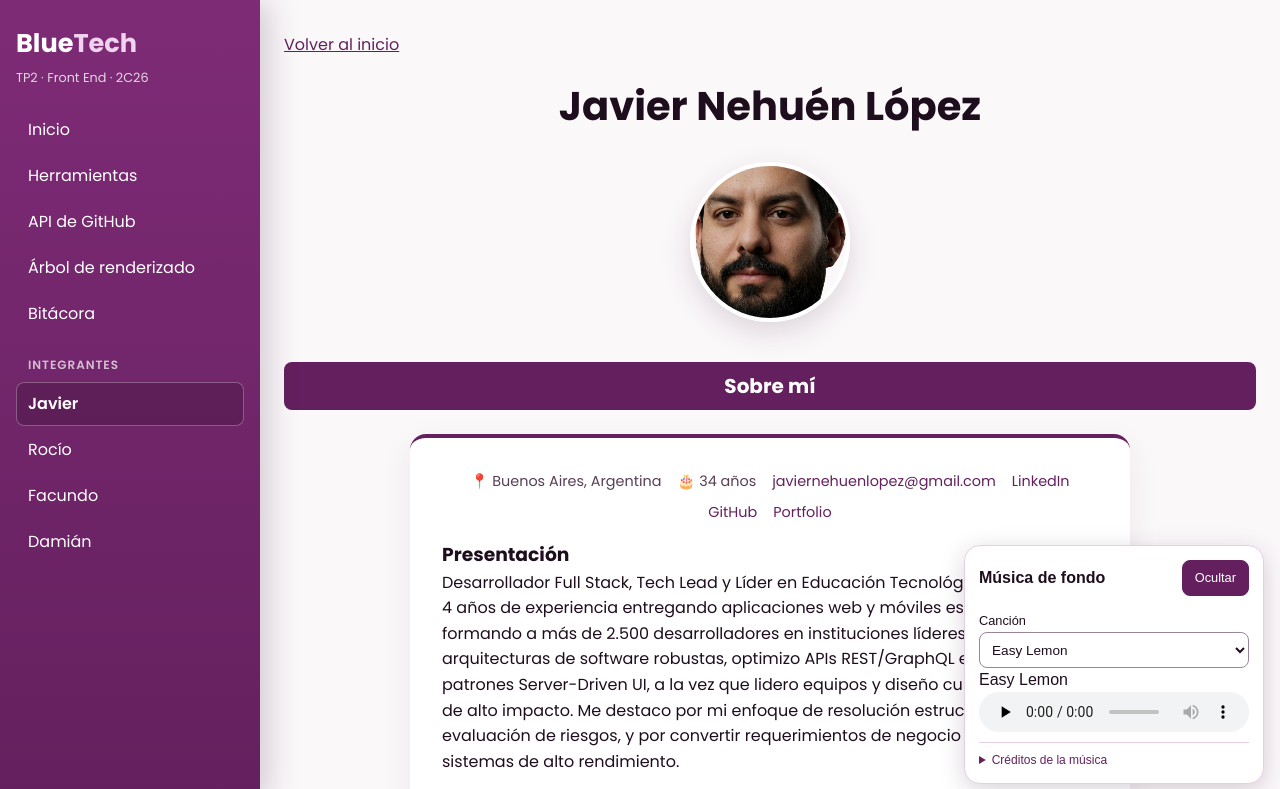
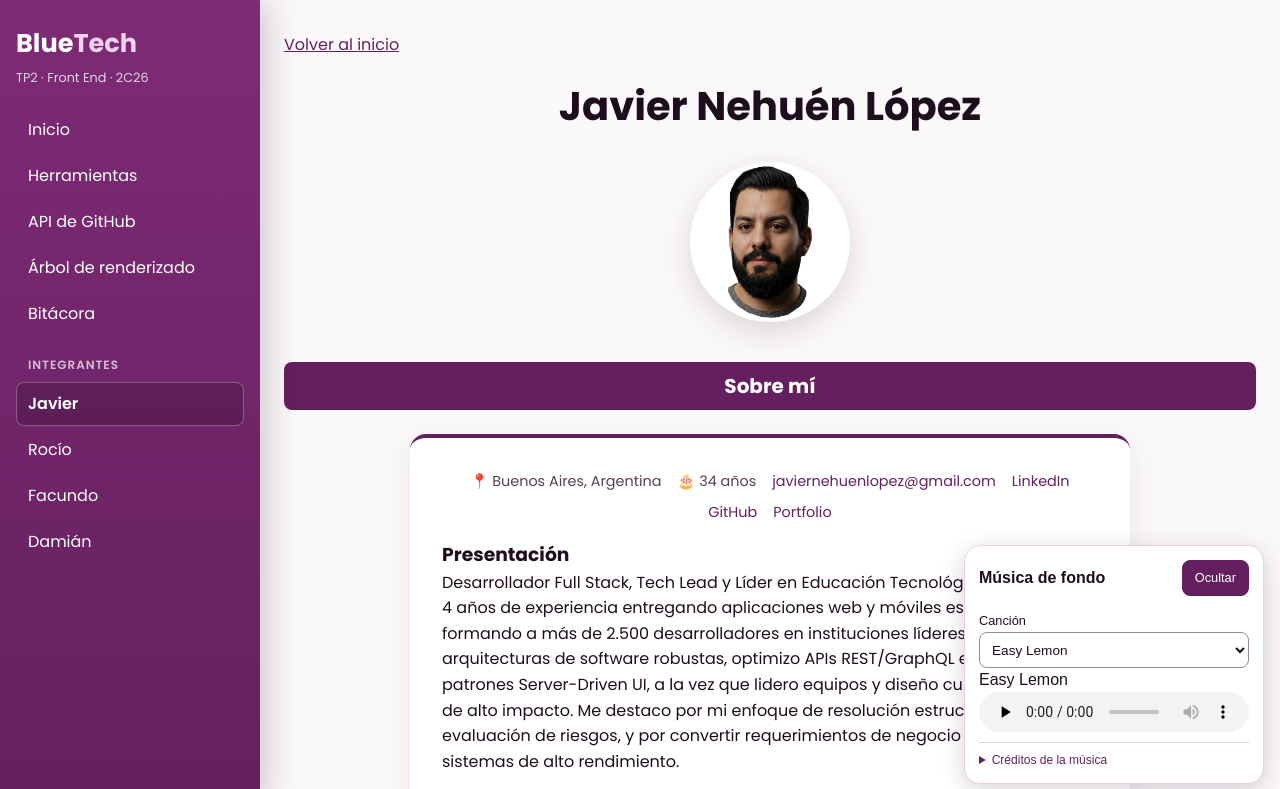
Before and after one commit to Jableed43/DSWF_2_2C26_Front-End-TP2, a React (Vite) app: page /integrantes/javier in a window 1280 px wide. Shown: the top 789 px of the page. Built offline with nearby package versions, Linux system fonts and the light colour scheme.

Commit message:
style: los avatares usan object-fit contain con fondo solido

```diff
--- a/src/components/PerfilIntegrante.css
+++ b/src/components/PerfilIntegrante.css
@@ -57,7 +57,8 @@
   width: 160px;
   height: 160px;
   margin: 1.5rem auto;
-  object-fit: cover;
+  object-fit: contain;
+  background: var(--color-superficie);
   border: 4px solid var(--color-superficie);
   border-radius: 50%;
   box-shadow: 0 10px 30px rgb(45 13 42 / 15%);
@@ -337,6 +338,14 @@
   object-fit: cover;
 }
 
+.perfil-integrante .perfil__foto-dorso {
+  background: var(--color-superficie);
+}
+
+.perfil-integrante .perfil__foto-dorso img {
+  object-fit: contain;
+}
+
 .perfil-integrante .perfil__foto-ayuda {
   margin: 0 0 1.5rem;
   color: var(--color-texto-sec);
--- a/src/pages/Portada.css
+++ b/src/pages/Portada.css
@@ -255,9 +255,8 @@
   height: 56px;
   border: 2px solid #ffffff;
   border-radius: 50%;
-  object-fit: cover;
-  object-position: center 25%;
-  background: var(--burgundy-100);
+  object-fit: contain;
+  background: #ffffff;
   box-shadow: 0 4px 10px rgba(100, 32, 94, 0.25);
   flex-shrink: 0;
 }
```
